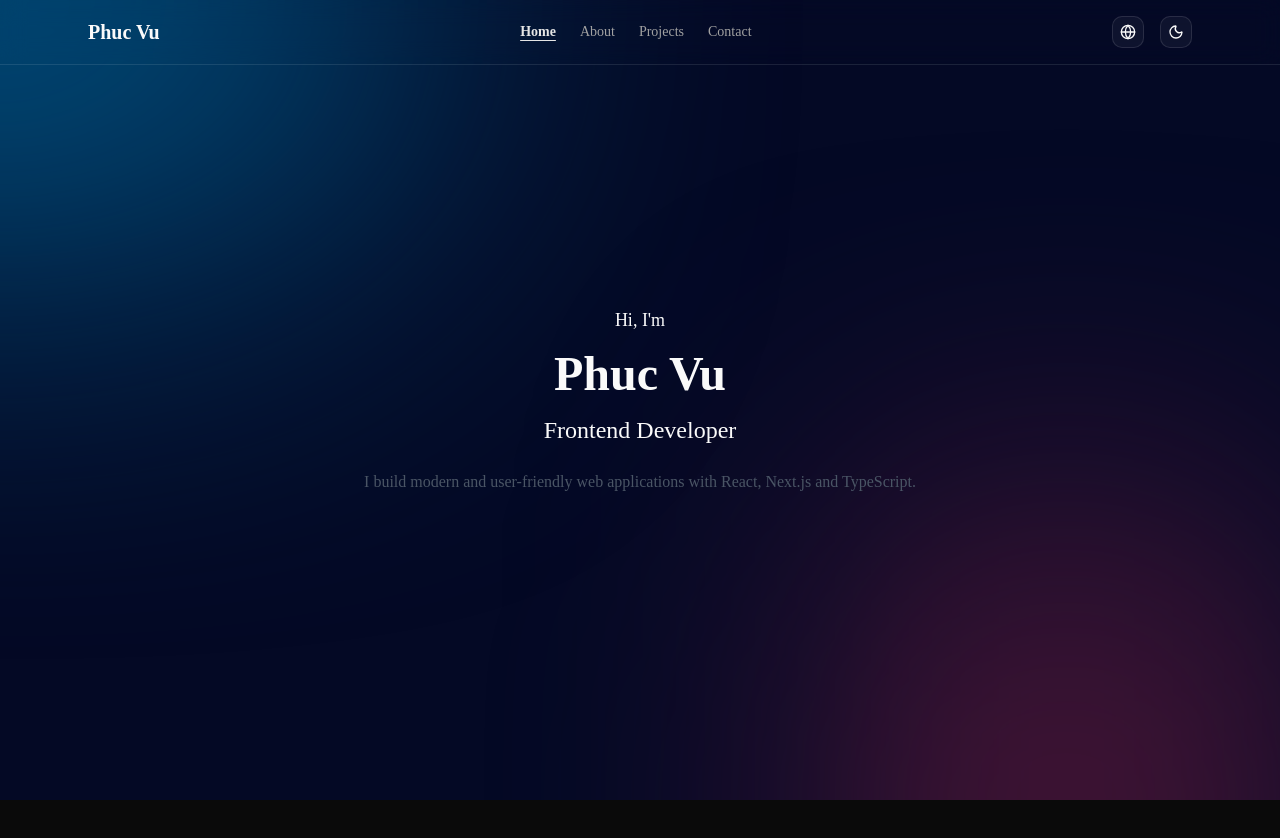
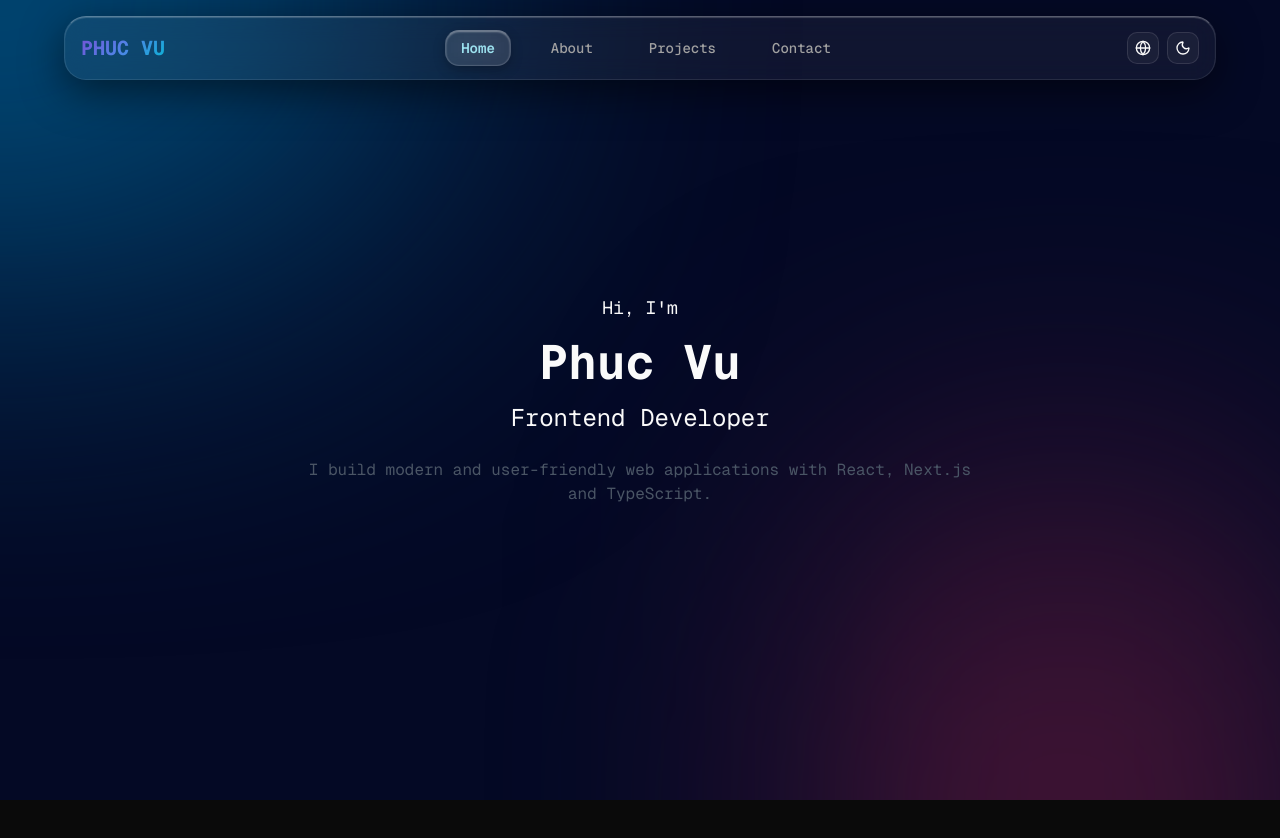
Before and after one commit to phucvu1601/my-portfolio, a Next.js app: page /my-portfolio/en in a window 1280 px wide. Shown: the top 838 px of the page. Built offline with nearby package versions, Linux system fonts and the light colour scheme.

Commit message:
feat: update header UI

```diff
--- a/src/app/[locale]/globals.css
+++ b/src/app/[locale]/globals.css
@@ -39,9 +39,6 @@
   --color-popover: var(--popover);
   --color-card-foreground: var(--card-foreground);
   --color-card: var(--card);
-  --color-bg-glow: var(--bg-glow);
-  --color-primary-glow: var(--primary-glow);
-  --color-secondary-glow: var(--secondary-glow);
   --radius-sm: calc(var(--radius) * 0.6);
   --radius-md: calc(var(--radius) * 0.8);
   --radius-lg: var(--radius);
@@ -49,6 +46,11 @@
   --radius-2xl: calc(var(--radius) * 1.8);
   --radius-3xl: calc(var(--radius) * 2.2);
   --radius-4xl: calc(var(--radius) * 2.6);
+  /* Custom properties */
+  --color-bg-glow: var(--bg-glow);
+  --color-primary-glow: var(--primary-glow);
+  --color-secondary-glow: var(--secondary-glow);
+  --color-brand: var(--brand);
 }
 
 :root {
@@ -87,6 +89,7 @@
   --bg-glow: oklch(95.53% 0.02165 280.249);
   --primary-glow: oklch(0.7569 0.1011 227.23);
   --secondary-glow: oklch(0.8724 0.0462 359.27);
+  --brand: oklch(0.3702 0.0642 215.26);
 }
 
 .dark {
@@ -124,6 +127,7 @@
   --bg-glow: oklch(0.1562 0.0588 268.52);
   --primary-glow: oklch(0.405222 0.100578 244.3203);
   --secondary-glow: oklch(0.3088 0.094 348.26);
+  --brand: oklch(0.8683 0.0711 210.59);
 }
 
 @layer base {
@@ -167,3 +171,10 @@
       var(--bg-glow);
   }
 }
+
+@utility text-gradient-brand {
+  background-image: linear-gradient(135deg, #7551d5, #5183e7, #07b5d4);
+  -webkit-background-clip: text;
+  background-clip: text;
+  color: transparent;
+}
--- a/src/app/[locale]/layout.tsx
+++ b/src/app/[locale]/layout.tsx
@@ -35,7 +35,7 @@ export default function RootLayout({
       className={`${geistSans.variable} ${geistMono.variable} h-full antialiased`}
       suppressHydrationWarning
     >
-      <body className="min-h-full flex flex-col">
+      <body className="min-h-full flex flex-col font-mono">
         <ThemeProvider
           attribute="class"
           defaultTheme="dark"
--- a/src/components/header/header.tsx
+++ b/src/components/header/header.tsx
@@ -1,6 +1,7 @@
 "use client"
 import { useTranslations } from "next-intl"
-import { useActiveSection } from "@/hooks/use-active-section" // Thay đổi đường dẫn import cho đúng
+import { useActiveSection } from "@/hooks/use-active-section"
+import { cn } from "@/lib/utils"
 import { LocaleSelector } from "./locale-selector"
 import { MobileNav } from "./mobile-nav"
 import { ThemeButton } from "./theme-button"
@@ -15,7 +16,6 @@ const SECTIONS = [
 export default function Header() {
   const t = useTranslations("header")
 
-  // Lấy danh sách IDs và truyền vào Hook
   const sectionIds = SECTIONS.map((s) => s.id)
   const activeSection = useActiveSection(sectionIds, "home")
 
@@ -26,14 +26,14 @@ export default function Header() {
   }
 
   return (
-    <header className="fixed left-0 top-0 z-50 w-full border-b backdrop-blur-md">
-      <nav className="mx-auto flex h-16 max-w-6xl items-center justify-between px-4 sm:px-6">
+    <header className="fixed left-0 top-0 z-50 w-full px-4 pt-4 sm:px-6">
+      <nav className="relative mx-auto flex h-16 max-w-6xl items-center justify-between rounded-3xl border border-white/20 border-t-white/60 bg-white/10 px-4 backdrop-blur-md shadow-[inset_0_1px_1px_rgba(255,255,255,0.6),0_12px_40px_rgba(0,0,0,0.15)] transition-all duration-300 dark:border-white/10 dark:border-t-white/30 dark:bg-white/[0.05] dark:shadow-[inset_0_1px_1px_rgba(255,255,255,0.2),0_12px_40px_rgba(0,0,0,0.5)]">
         <button
           type="button"
           onClick={() => scrollToSection("home")}
-          className="text-lg font-bold sm:text-xl"
+          className="text-gradient-brand text-lg font-bold transition-all duration-300 hover:scale-105 hover:brightness-120 sm:text-xl"
         >
-          Phuc Vu
+          PHUC VU
         </button>
 
         {/* Desktop Navigation */}
@@ -45,20 +45,35 @@ export default function Header() {
                 key={section.id}
                 type="button"
                 onClick={() => scrollToSection(section.id)}
-                className={`text-sm font-medium transition-colors ${
+                className={cn(
+                  "relative rounded-xl px-4 py-2 text-sm font-medium transition-all duration-300",
                   isActive
-                    ? "text-primary font-semibold underline underline-offset-4"
-                    : "text-muted-foreground hover:text-primary"
-                }`}
+                    ? "text-brand font-semibold"
+                    : "text-muted-foreground hover:dark:bg-white/10 hover:bg-black/4 hover:text-foreground",
+                )}
               >
-                {t(section.key)}
+                {isActive && (
+                  <span
+                    className={cn(
+                      "absolute inset-0 -z-10 rounded-xl backdrop-blur-md transition-all duration-300",
+                      // Light Mode
+                      "border border-black/10 border-t-white/80 bg-black/4",
+                      "shadow-[inset_0_1px_1px_rgba(255,255,255,0.6),0_4px_12px_rgba(0,0,0,0.06)]",
+                      // Dark Mode
+                      "dark:border-white/15 dark:border-t-white/30 dark:bg-white/10",
+                      "dark:shadow-[inset_0_1px_2px_rgba(255,255,255,0.4),0_4px_12px_rgba(0,0,0,0.25)]",
+                    )}
+                  />
+                )}
+
+                <span className="relative z-10">{t(section.key)}</span>
               </button>
             )
           })}
         </div>
 
         {/* Controls */}
-        <div className="flex items-center gap-2 sm:gap-4">
+        <div className="flex items-center gap-2">
           <LocaleSelector />
           <ThemeButton />
           <MobileNav
--- a/src/components/header/mobile-nav.tsx
+++ b/src/components/header/mobile-nav.tsx
@@ -68,8 +68,8 @@ export function MobileNav({
                 className={cn(
                   "flex h-11 items-center rounded-lg px-4 text-left text-base transition-all duration-400 animate-in fade-in slide-in-from-right-2 fill-mode-backwards",
                   isActive
-                    ? "text-primary font-bold"
-                    : "text-muted-foreground font-medium hover:bg-accent hover:text-foreground hover:translate-x-1",
+                    ? "text-brand font-bold"
+                    : "text-brand/40 font-medium hover:bg-accent hover:text-brand/80 hover:translate-x-1",
                 )}
               >
                 <span>{t(section.key)}</span>
```
